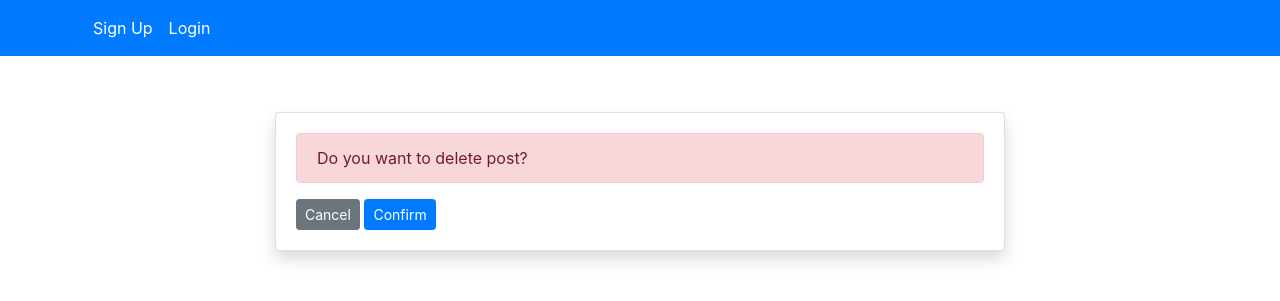
After one commit to KadirTaban/TravelTog, a Django app: page /post_delete/1/ in a window 1280 px wide. The commit adds this page. Shown: the top 301 px of the page. Run offline with Django 4.2, Linux system fonts and the light colour scheme; tables that the repository leaves empty hold one stand-in row (values such as "Sample post"); some libraries are stand-ins or nearby versions.

Commit message:
post edit-delete

```diff
--- a/traveltog/blog/forms.py
+++ b/traveltog/blog/forms.py
@@ -7,3 +7,8 @@ class PostModelForm(forms.ModelForm):
     class Meta:
         model = PostModel
         fields = ('title', 'content')
+
+class PostUpdateForm(forms.ModelForm):
+    class Meta:
+        model = PostModel
+        fields = ('title','content')
--- a/traveltog/blog/urls.py
+++ b/traveltog/blog/urls.py
@@ -1,6 +1,13 @@
-from django.urls import  path
+from django.urls import path
+
 from . import views
 
 urlpatterns = [
     path('blog/',views.index,name="blog-index"),
+    path('post_detail/<int:pk>/', views.post_detail, name="blog-post-detail"),
+    path('post_edit/<int:pk>/', views.post_edit, name="blog-post-edit"),
+    path('post_delete/<int:pk>/', views.post_delete, name="blog-post-delete"),
+
+
+
 ]
--- a/traveltog/blog/views.py
+++ b/traveltog/blog/views.py
@@ -1,7 +1,7 @@
 from django.shortcuts import render,redirect
 from django.urls import is_valid_path
 from .models import PostModel
-from .forms import PostModelForm
+from .forms import PostModelForm, PostUpdateForm
 # Create your views here.
 
 def index(request):
@@ -21,3 +21,37 @@ def index(request):
         'form': form
     }
     return render(request, 'blog/index.html', context)
+
+def post_detail(request, pk):
+    post = PostModel.objects.get(id=pk)
+    context = {
+        'post':post,
+    }
+    return render(request, 'blog/post_detail.html', context)
+
+
+def post_edit(request, pk):
+    post = PostModel.objects.get(id=pk)
+    if request.method == 'POST':
+        form = PostUpdateForm(request.POST, instance=post)
+        if form.is_valid():
+            form.save()
+            return redirect('blog-post-detail', pk=post.id)
+    else:
+        form = PostUpdateForm(instance=post)
+    context = {
+        'post':post,
+        'form':form,
+    }
+    return render(request, 'blog/post_edit.html', context)
+
+
+def post_delete(request, pk):
+    post = PostModel.objects.get(id=pk)
+    if request.method == 'POST':
+        post.delete()
+        return redirect('blog-index')
+    context = {
+        'post': post
+    }
+    return render(request, 'blog/post_delete.html', context)
--- a/traveltog/templates/blog/index.html
+++ b/traveltog/templates/blog/index.html
@@ -24,12 +24,11 @@
         <div class="card-body">
             <div class="row">
                 <div class="col-md-4">
-                    <img src="" alt="img">
+                    <img class = "img-thumbnail" src="{{ post.author.profilemodel.image.url }}" alt="img">
                 </div>
                 <div class="col-md-8">
                     <small>{{post.date_create}} </small>
-                    <hr>
-                    <a class="h3" href=""> {{post.title}} </a>
+                    <a class="h3" href="{% url 'blog-post-detail' post.id %}"> {{post.title}} </a>
                     <p class="text-justify my-3">
                         {{post.content}}
                     </p>
--- /dev/null
+++ b/traveltog/templates/blog/post_delete.html
@@ -0,0 +1,24 @@
+{%extends 'partials/base.html' %}
+{% block title %}Post Detail Page {% endblock %}
+{% load crispy_forms_tags%}
+{% block content %}
+<div class="container">
+    <div class="row mt-5 pt-5">
+        <div class="col-md-8 offset-md-2">
+            <div class="card my-3 shadow">
+                <div class="card-body">
+                    <div class = "alert alert-danger">
+                        Do you want to delete post?
+                    </div>
+                    <form method="POST">
+                        {% csrf_token %}
+                        <a class = "btn btn-secondary btn-sm" href="{% url 'blog-post-detail' post.id %}">Cancel</a>
+                        <input class = "btn btn-primary btn-sm" type="submit" value="Confirm">
+                    </form>
+
+                </div>
+            </div>
+
+        </div>
+</div>
+{% endblock %}
```
Also changed, not shown: traveltog/templates/blog/post_detail.html (added, +68 -0 lines), traveltog/templates/blog/post_edit.html (added, +20 -0 lines).
